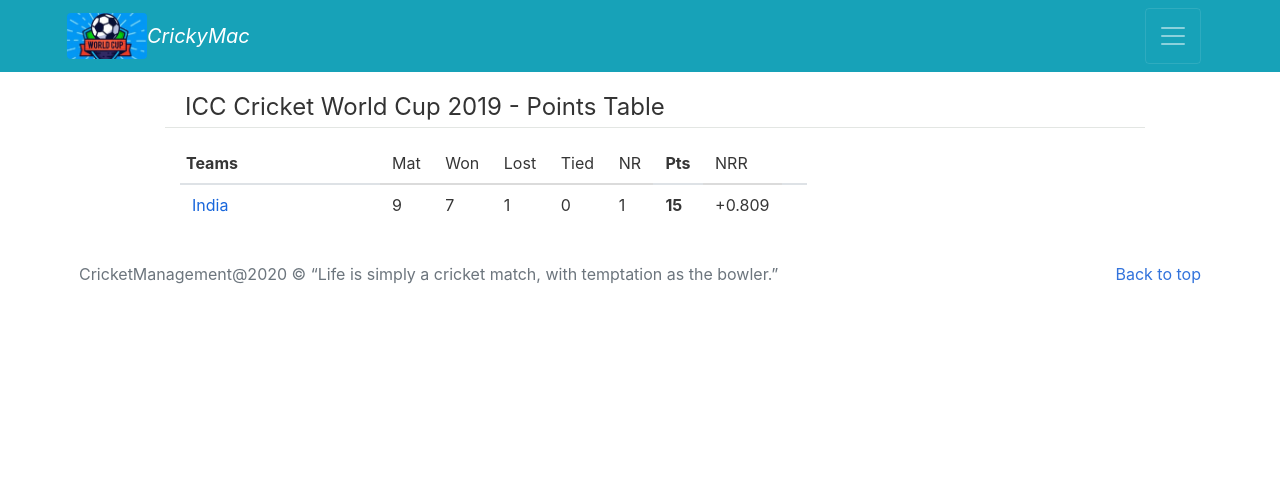
After one commit to arunk6894/Cricket-Management, a Django app: page / in a window 1280 px wide. The commit adds this page. Shown: the top 483 px of the page. Run offline with Django 3.2, Linux system fonts and the light colour scheme; some libraries are stand-ins or nearby versions.

Commit message:
points table added template

```diff
--- a/CricketDetails/admin.py
+++ b/CricketDetails/admin.py
@@ -1,6 +1,6 @@
 from django.contrib import admin
 from CricketDetails.models import (Clubstate,TeamStructure,Match,
-PlayerStructure,BatPerformance,BowlPerformance,Score)
+PlayerStructure,BatPerformance,BowlPerformance,Score,PointsTable)
 
 # Register your models here.
 
@@ -12,3 +12,4 @@ admin.site.register(Match)
 admin.site.register(BatPerformance)
 admin.site.register(BowlPerformance)
 admin.site.register(Score)
+admin.site.register(PointsTable)
--- a/CricketDetails/templates/CricketDetails/match_list.html
+++ b/CricketDetails/templates/CricketDetails/match_list.html
@@ -34,7 +34,7 @@
                         <div class="cb-col-100 cb-col">
                             <div class="cb-col-33 cb-col cb-mtchs-dy text-bold">{{fixture.League}} <br/> {{fixture.clubstate}} Match </div>
                             <div class="cb-col-67 cb-col">
-                                <div class="cb-ovr-flo cb-col-60 cb-col cb-mtchs-dy-vnu cb-adjst-lst"> <a href="/live-cricket-scores/23239/eng-vs-wi-1st-test-day-5-west-indies-tour-of-england-2020-postponed" title="ENG vs WI, 1st Test, Day 5 Live Cricket Score"><img src="{{fixture.Team1logo.url}}" class="img-rounded" alt="WorldCup" width="40" height="25">{{fixture.Team1}} vs <img src="{{fixture.Team2logo.url}}" class="img-rounded" alt="WorldCup" width="40" height="25"> {{fixture.Team2}}</a>
+                                <div class="cb-ovr-flo cb-col-60 cb-col cb-mtchs-dy-vnu cb-adjst-lst"> <a href="{{fixture.id}}" title="ENG vs WI, 1st Test, Day 5 Live Cricket Score"><img src="{{fixture.Team1logo.url}}" class="img-rounded" alt="WorldCup" width="40" height="25">{{fixture.Team1}} vs <img src="{{fixture.Team2logo.url}}" class="img-rounded" alt="WorldCup" width="40" height="25"> {{fixture.Team2}}</a>
                                     <div class="container"><h1>{{fixture.ground}}</h1></div>
                                 </div>
                                 <div class="cb-col-40 cb-col cb-mtchs-dy-tm cb-adjst-lst">
--- a/CricketDetails/urls.py
+++ b/CricketDetails/urls.py
@@ -2,14 +2,16 @@ from django.urls import path,include, re_path
 from django.conf.urls import url
 
 from CricketDetails.views import (Teams,Index,NewTeam,PlayerDetailView,test,NewPlayer,PlayerStatistics,
-Fixtures,Fixtures_Form,BatStatistics,BowlStatistics,ScoreForm)
+Fixtures,Fixtures_Form,BatStatistics,BowlStatistics,ScoreForm,Fixturedetail,pointstable)
 
 urlpatterns = [
     path('', test),
     path('homepage/', Index.as_view(), name = 'index'),
+    path('pointstable/', pointstable.as_view(), name = 'index'),
     path('teamdetails/', Teams.as_view(), name = 'teamlist'),
     path('fixtures/',Fixtures_Form.as_view(), name='fixtures'),
     path('fixtures/listoffixtures/',Fixtures.as_view(), name='fixtureslist'),
+    path('fixtures/listoffixtures/<int:pk>/',Fixturedetail.as_view(), name='fixturedetail'),
     path('fixtures/listoffixtures/scoreupdate', ScoreForm.as_view(), name ='scoreupdate'),
     path('teamdetails/newteam', NewTeam.as_view(), name='newteam'),
     path('teamdetails/<int:pk>/', PlayerDetailView.as_view(), name='teamname'),
--- a/CricketDetails/views.py
+++ b/CricketDetails/views.py
@@ -9,7 +9,7 @@ from . import models
 
 
 def test(request):
-    return render(request,'scoresummary.html')
+    return render(request,'pointstable.html')
 
 class Index(View):
     def get(self, request):
@@ -125,3 +125,14 @@ class ScoreForm(FormView):
         # Form is Invalid
         print(form.errors)
         return self.render_to_response(self.get_context_data(form=form))
+
+
+class Fixturedetail(DetailView):
+    context_object_name = 'score_details'
+    model = models.Match
+    template_name = 'CricketDetails/scoresummary_details.html'
+
+
+class pointstable(ListView):
+    context_object_name = 'pointstable'
+    model = models.PointsTable
--- /dev/null
+++ b/templates/pointstable.html
@@ -0,0 +1,67 @@
+{% extends 'base.html' %}
+
+
+<!DOCTYPE html>
+<html lang="en" itemscope itemtype="http://schema.org/WebPage">
+{% block content %}
+<head>
+    {% load staticfiles %}
+    <meta charset="utf-8">
+    <link rel="stylesheet" href="{% static 'css/fixture.css' %}">
+    <link rel="stylesheet" href="{% static 'css/style.css' %}">
+    <link rel="stylesheet" href="{% static 'css/bulma.css' %}">
+
+
+
+</head>
+
+<body>
+
+    </header>
+    <div class="page">
+        <div id="fb-root"></div>
+        <div id="page-wrapper" class="container" style="display:inline-block;">
+            <div id="shosh" class="ad-unit shosh-embed" style="height:0; width:980px; text-align:center;"></div>
+            <div style="margin-top:5px;"></div>
+            <div class="cb-col-100 cb-col cb-nav-main cb-bg-white">
+                <h1 class='cb-nav-hdr cb-font-24 line-ht30'>ICC Cricket World Cup 2019 - Points Table</h1>
+            </div>
+
+            <div class='cb-bg-white cb-col-100 cb-col'>
+                <div class='cb-col-67 cb-col cb-left cb-hm-rght'>
+                    <table class="table cb-srs-pnts">
+                        <thead>
+                            <tr class="cb-srs-gray-strip ">
+                                <th class="cb-srs-pnts-th text-left" style="padding-left: 6px;width:200px;">Teams</th>
+                                <td class=" cb-srs-pnts-th" title="Matches Played">Mat</td>
+                                <td class=" cb-srs-pnts-th" title="Matches Won">Won</td>
+                                <td class=" cb-srs-pnts-th" title="Matches Lost">Lost</td>
+                                <td class=" cb-srs-pnts-th" title="Matches Tied">Tied</td>
+                                <td class=" cb-srs-pnts-th" title="Matches with No Result">NR</td>
+                                <th class=" cb-srs-pnts-th" title="Match Points">Pts</th>
+                                <td class=" cb-srs-pnts-th" title="Net Run Rate">NRR</td>
+                                <th></th>
+                            </tr>
+                        </thead>
+                        <tbody>
+                            <tr class="">
+                                <td class='cb-srs-pnts-name' style="width:200px;"><a class="cb-text-link" href="/cricket-team/india/2">India</a></td>
+                                <td class="cb-srs-pnts-td">9</td>
+                                <td class="cb-srs-pnts-td">7</td>
+                                <td class="cb-srs-pnts-td">1</td>
+                                <td class="cb-srs-pnts-td">0</td>
+                                <td class="cb-srs-pnts-td">1</td>
+                                <td class='cb-srs-pnts-td text-bold'>15</td>
+                                <td class="cb-srs-pnts-td">+0.809</td>
+                                <td ng-init="direction_2='up'"><a class="cb-srs-pnts-a cb-cursor" ng-click="(direction_2=='up')?direction_2 = 'down' : direction_2 = 'up'" ng-cloak><span ng-class="(direction_2=='up') ? 'cb-caret-down' : 'cb-caret-up'"></span></a></td>
+                            </tr>
+                        </tbody>
+                    </table>
+                </div>
+            </div>
+        </div>
+    </div>
+    {% endblock content %}
+</body>
+
+</html>
```
Also changed, not shown: CricketDetails/models.py (+12 -6 lines), CricketDetails/templates/CricketDetails/pointstable_list.html (added, +69 -0 lines), CricketDetails/templates/CricketDetails/scoresummary.html (deleted, +0 -49 lines), CricketDetails/templates/CricketDetails/scoresummary_details.html (added, +55 -0 lines), CricketDetails/migrations/0015_auto_20200430_2115.py (added), CricketDetails/migrations/0016_auto_20200430_2117.py (added), CricketDetails/migrations/0017_auto_20200430_2126.py (added), CricketDetails/migrations/0018_auto_20200430_2151.py (added).
